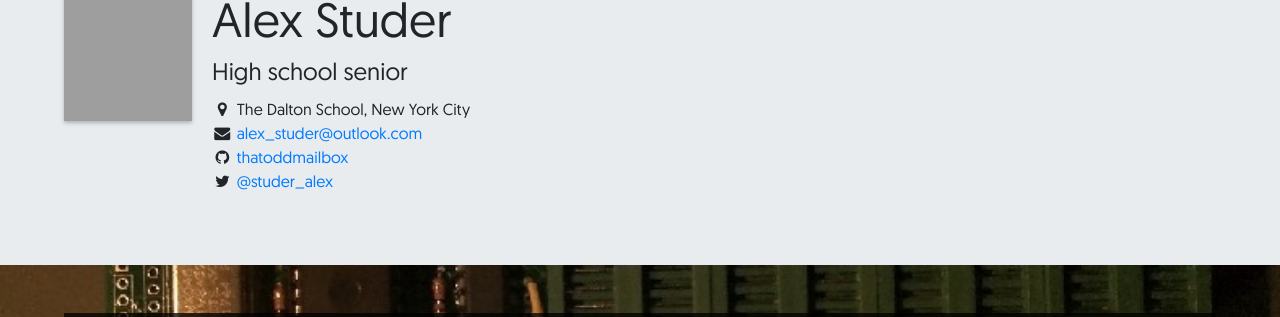
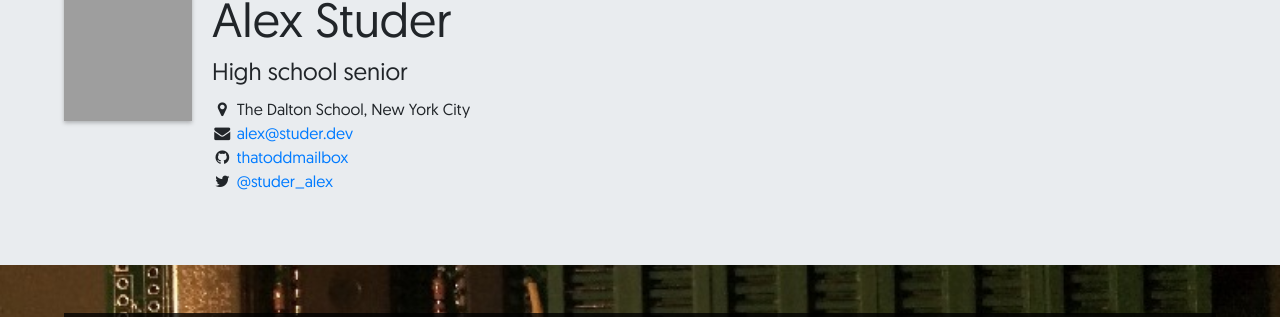
Before and after one commit to thatoddmailbox/thatoddmailbox.github.io, a Jekyll site: the page built from index.html, in a window 1280 px wide. Shown: the part 129-446 px from the top of the page. Built offline with Jekyll 4.4.1, drawn with Linux system fonts in a browser that asks for light colours; nearby versions of some CDN libraries; the list of posts is cut into pages by our own code; grey boxes are pictures that could not be loaded.

Commit message:
update email address

```diff
--- a/index.html
+++ b/index.html
@@ -14,7 +14,7 @@
 
 			<div class="home-links">
 				<div><i class="fa fa-fw fa-map-marker"></i> The Dalton School, New York City</div>
-				<div><i class="fa fa-fw fa-envelope"></i> <a href="mailto:alex_studer@outlook.com">alex_studer@outlook.com</a></div>
+				<div><i class="fa fa-fw fa-envelope"></i> <a href="mailto:alex@studer.dev">alex@studer.dev</a></div>
 				<div><i class="fa fa-fw fa-github"></i> <a href="https://github.com/thatoddmailbox">thatoddmailbox</a></div>
 				<div><i class="fa fa-fw fa-twitter"></i> <a href="https://twitter.com/studer_alex">@studer_alex</a></div>
 			</div>
```
